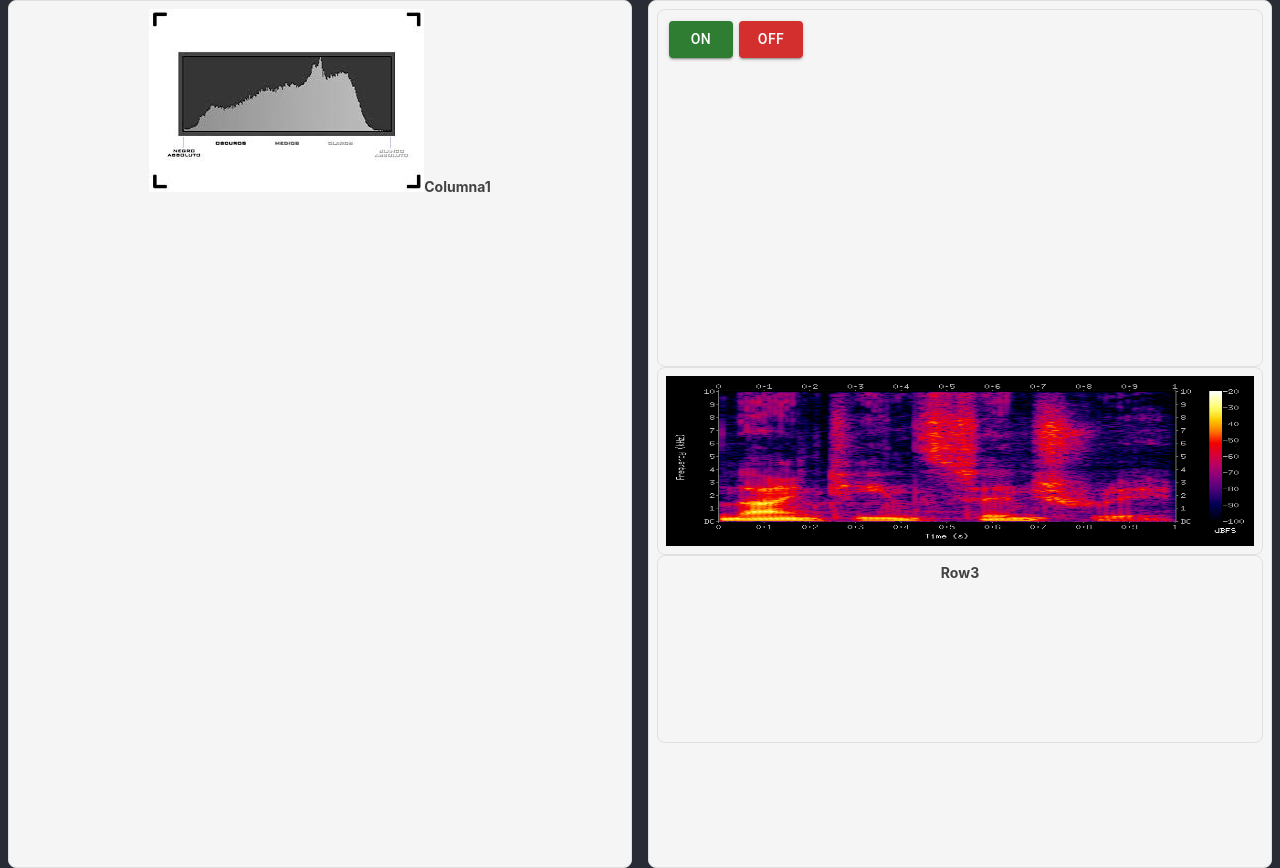
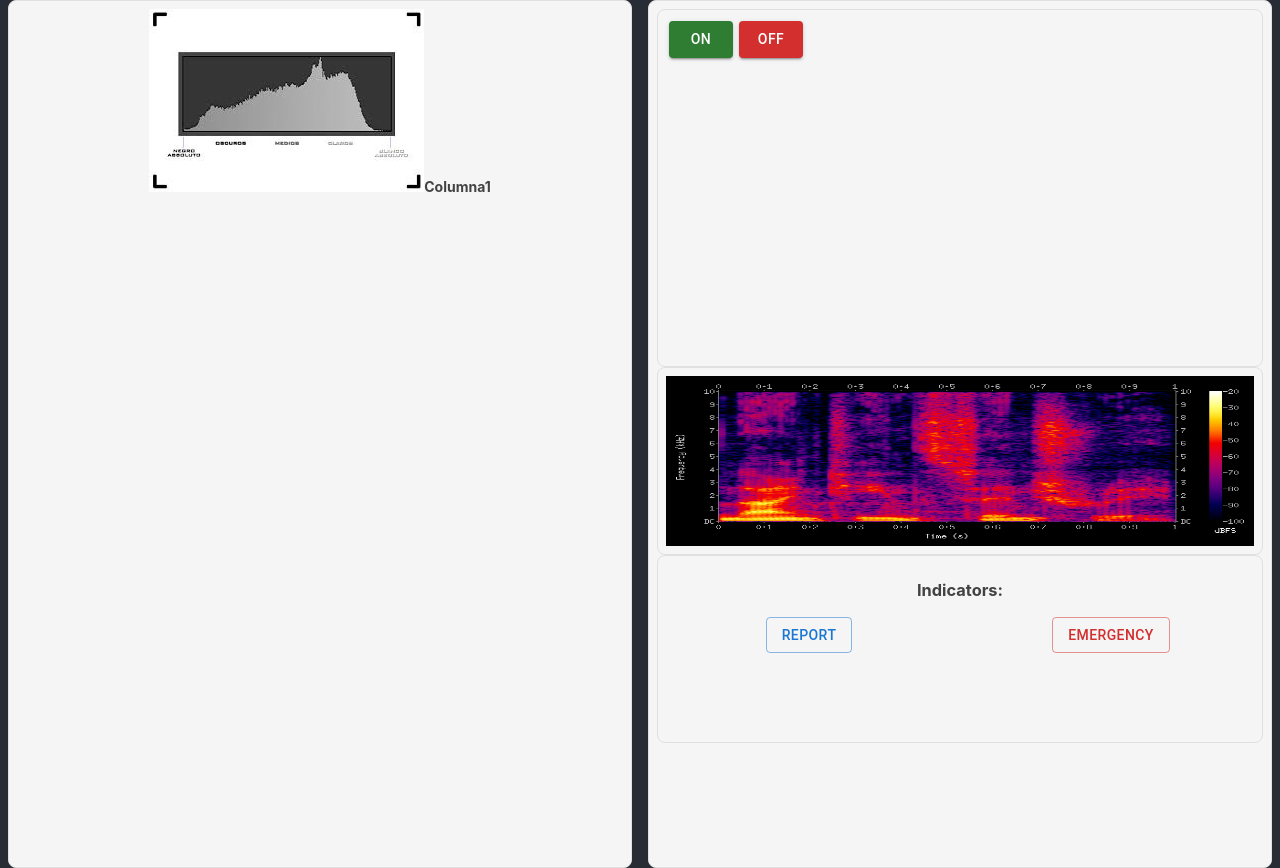
Before and after one commit to VulturRescue/vultur-GUI, a React (Create React App) app: page / in a window 1280 px wide. Built offline with nearby package versions, Linux system fonts and the light colour scheme.

Commit message:
Indicators

```diff
--- a/package.json
+++ b/package.json
@@ -6,6 +6,7 @@
     "@emotion/react": "^11.8.1",
     "@emotion/styled": "^11.8.1",
     "@material-ui/core": "^4.12.3",
+    "@mui/icons-material": "^5.5.0",
     "@mui/material": "^5.4.4",
     "@testing-library/jest-dom": "^5.16.2",
     "@testing-library/react": "^12.1.3",
--- /dev/null
+++ b/src/components/Indicators.jsx
@@ -0,0 +1,25 @@
+import Box from '@mui/material/Box';
+import Button from '@mui/material/Button';
+
+import Grid from '@mui/material/Grid'
+
+const Indicators = () => {
+
+
+return (
+    <Box>
+      <h3>Indicators:</h3>
+      <Grid container spacing={2}>
+        <Grid item xs={6}>
+         <Button variant="outlined">Report</Button>
+        </Grid>
+        <Grid item xs={6}>
+          <Button color="error" variant="outlined">Emergency</Button>
+        </Grid>
+      </Grid>
+    </Box>
+  )
+}
+
+
+export default Indicators;
--- a/src/pages/Home.jsx
+++ b/src/pages/Home.jsx
@@ -1,3 +1,6 @@
+
+
+import Indicators from "../components/Indicators"
 import { styled } from '@mui/material/styles';
 import Box from '@mui/material/Box';
 import Paper from '@mui/material/Paper';
@@ -85,7 +88,7 @@ const Home = () => {
 
         </Box>
         <Box sx={boxStyleRow("20%")}>
-          Row3
+          <Indicators/>
         </Box>
       </Box>
     </Box>
```
Also changed, not shown: 1 other file (tests, documents, lock files or other folders).
